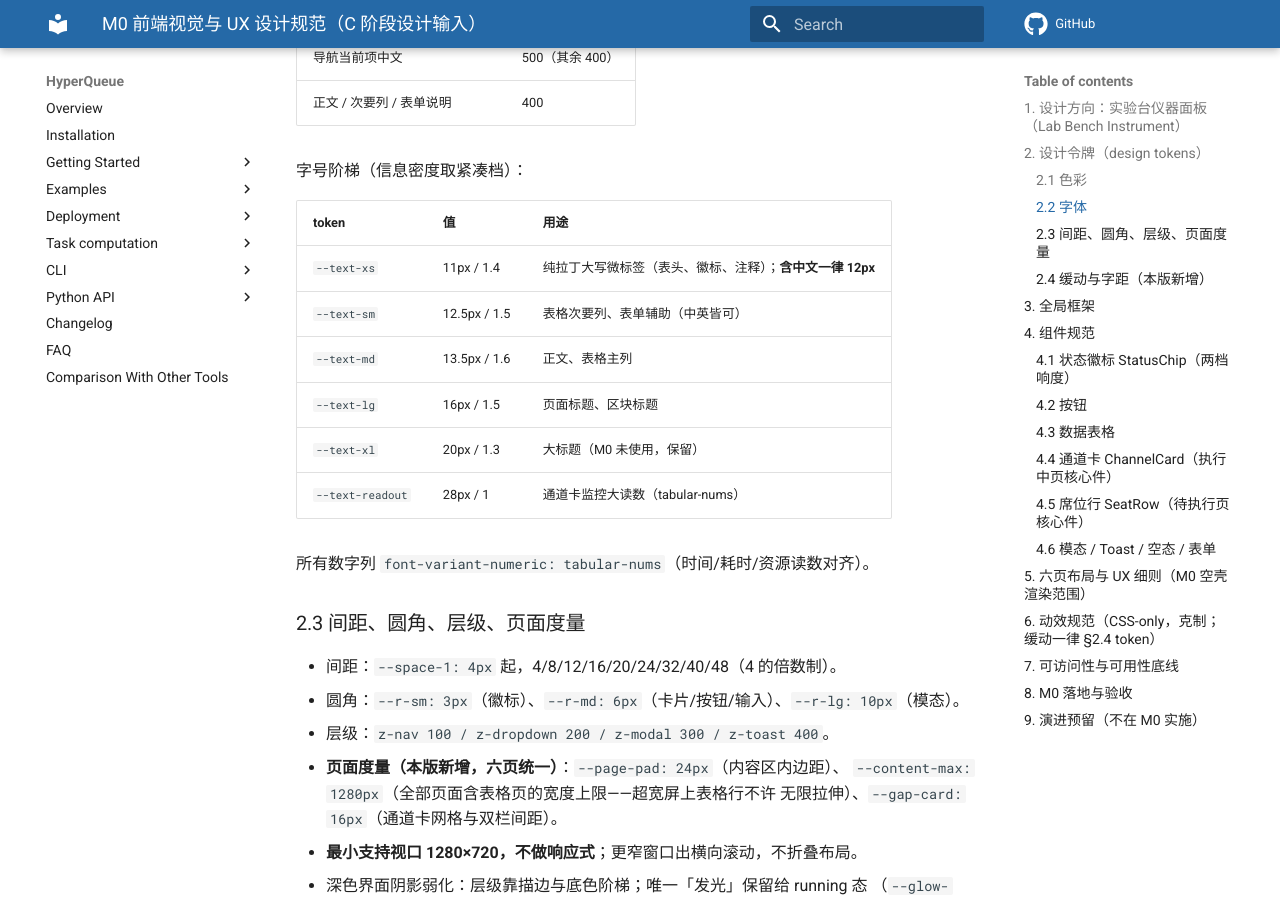
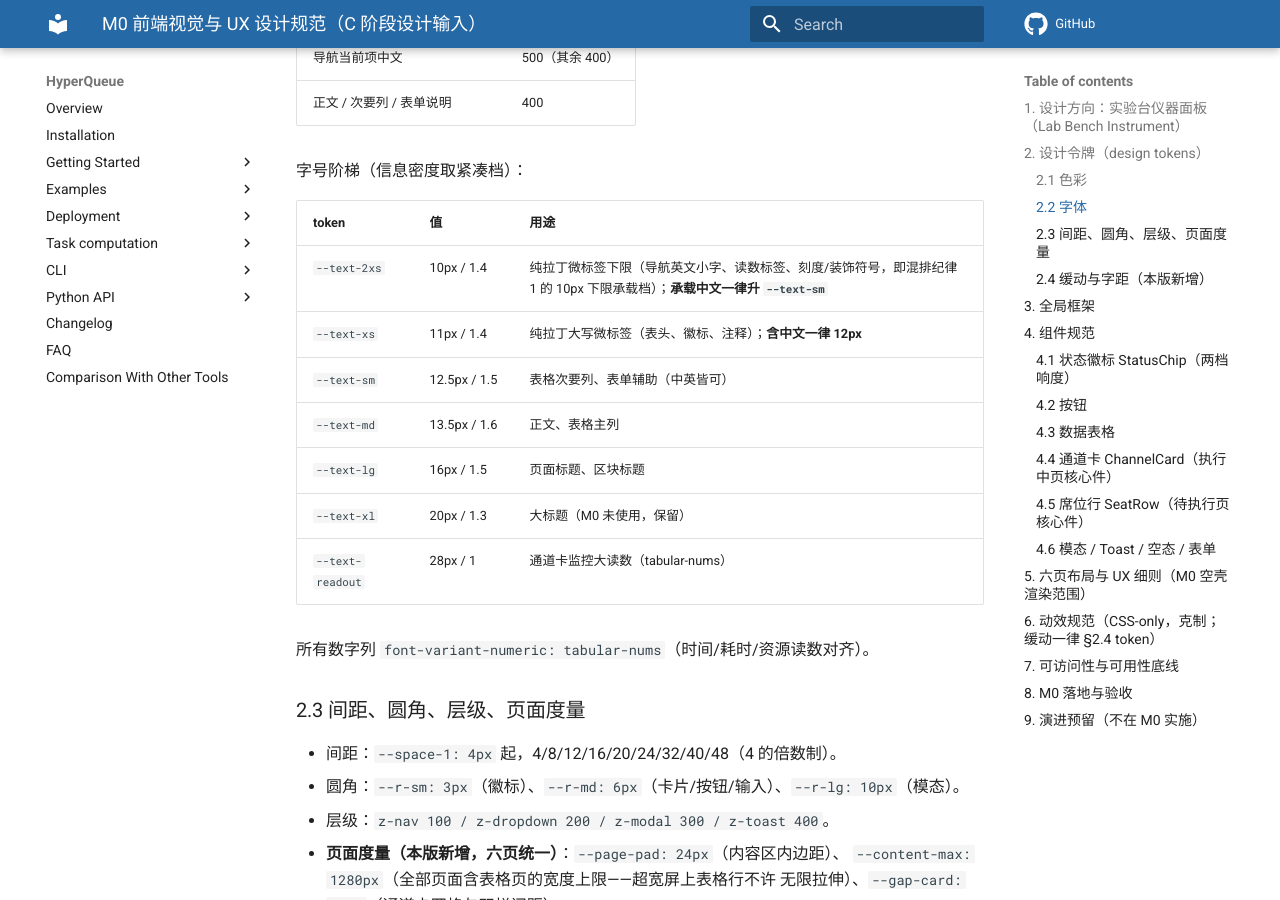
Before and after one commit to baizhancaiji/gauforge, an MkDocs documentation site: the page built from docs/plans/m0-frontend-design.md, in a window 1280 px wide and 900 px high, scrolled down 4604 px. Built offline with MkDocs 1.6.1 and Material for MkDocs 9.7.7, drawn with Linux system fonts in a browser that asks for light colours; comment, search, counter and statistics services are not loaded; the version menu is left out.

Commit message:
docs(plans): 字号阶梯补 --text-2xs 档位并同步样板
- 混排纪律允许纯拉丁微标签 10px 下限，但阶梯表缺 10px 承载档，致使
  六页组件被迫散落硬编码 10px（审查发现的 tokens 失守根源）
- 补 --text-2xs（10px/1.4）档位：仅限纯拉丁微标签与刻度/装饰符号，
  承载中文一律升 --text-sm；可视化样板变量块机械同步（§8）

```diff
--- a/docs/plans/assets/m0-ui-preview.html
+++ b/docs/plans/assets/m0-ui-preview.html
@@ -28,7 +28,7 @@
   --viz-1:#38d4c2; --viz-2:#6fc0b4; --viz-3:#9db2c5; --viz-4:#d9a03f; --viz-5:#71849a;
   --font-ui:"IBM Plex Mono","Noto Sans SC",ui-monospace,monospace;
   --font-body:"IBM Plex Sans","Noto Sans SC",system-ui,sans-serif;
-  --text-xs:11px; --text-sm:12.5px; --text-md:13.5px; --text-lg:16px; --text-xl:20px; --text-readout:28px;
+  --text-2xs:10px; --text-xs:11px; --text-sm:12.5px; --text-md:13.5px; --text-lg:16px; --text-xl:20px; --text-readout:28px;
   --r-sm:3px; --r-md:6px; --r-lg:10px;
   --space-1:4px; --space-2:8px; --space-3:12px; --space-4:16px; --space-5:20px;
   --space-6:24px; --space-8:32px; --space-10:40px; --space-12:48px;
--- a/docs/plans/m0-frontend-design.md
+++ b/docs/plans/m0-frontend-design.md
@@ -194,6 +194,7 @@ g16web 的典型运行环境是内网/离线实验室机器，外链字体失败
 
 | token | 值 | 用途 |
 |---|---|---|
+| `--text-2xs` | 10px / 1.4 | 纯拉丁微标签下限（导航英文小字、读数标签、刻度/装饰符号，即混排纪律 1 的 10px 下限承载档）；**承载中文一律升 `--text-sm`** |
 | `--text-xs` | 11px / 1.4 | 纯拉丁大写微标签（表头、徽标、注释）；**含中文一律 12px** |
 | `--text-sm` | 12.5px / 1.5 | 表格次要列、表单辅助（中英皆可） |
 | `--text-md` | 13.5px / 1.6 | 正文、表格主列 |
```
